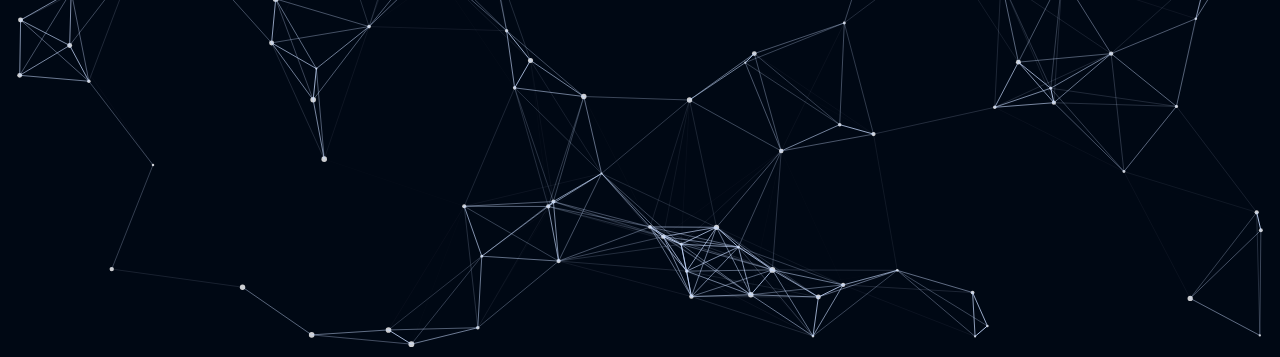
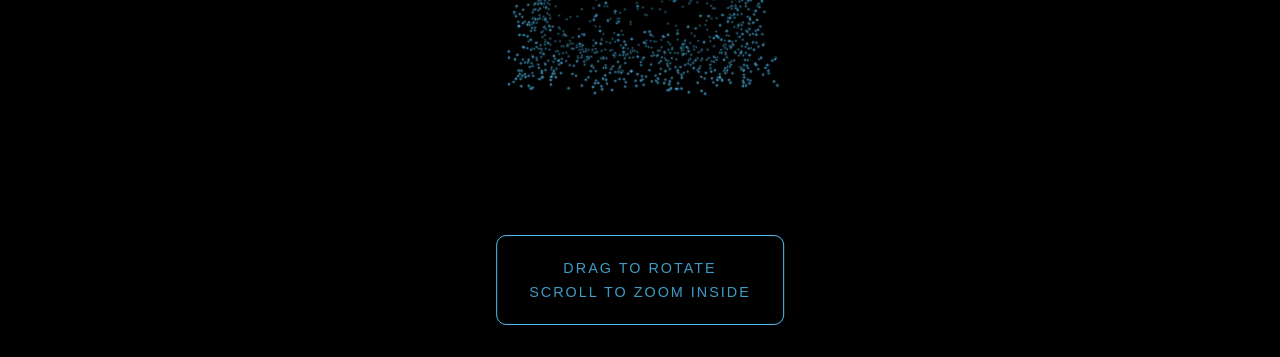
Before and after one commit to mcommons33/myWebsite, a website: page public/index.html in a window 1280 px wide. Shown: the part 443-800 px from the top of the page. Drawn offline with nearby package versions, Linux system fonts and the light colour scheme.

Commit message:
New Cube

```diff
--- a/public/index.html
+++ b/public/index.html
@@ -1,15 +1,18 @@
 <!DOCTYPE html>
-<html lang="en">
+<html>
 <head>
-    <meta charset="UTF-8">
-    <meta name="viewport" content="width=device-width, initial-scale=1.0">
-    <title>ABR.com</title>
+    <title>Matthew | 3D Cube Space</title>
     <link rel="stylesheet" href="styles.css">
+    <script src="https://cdnjs.cloudflare.com/ajax/libs/three.js/r128/three.min.js"></script>
+    <script defer src="script.js"></script>
 </head>
 <body>
-    <canvas id="matrixCanvas"></canvas>
-    <div class="centered-text">Matthew Commons</div>
-
-    <script src="script.js"></script>
+    <div id="canvas-container"></div>
+    <div class="overlay">
+        <div class="instructions">
+            <p>DRAG to rotate</p>
+            <p>SCROLL to zoom inside</p>
+        </div>
+    </div>
 </body>
 </html>
--- a/public/script.js
+++ b/public/script.js
@@ -1,162 +1,262 @@
-const canvas = document.getElementById('matrixCanvas');
-const ctx = canvas.getContext('2d');
+let scene, camera, renderer, cube, innerText;
+let particles = [];
+let textParticles = [];
+let isDragging = false;
+let previousMousePosition = { x: 0, y: 0 };
+let cubeRotation = { x: 0, y: 0 };
+const CUBE_SIZE = 4;
+const PARTICLE_COUNT = 2000;
+const TEXT_PARTICLE_COUNT = 1000;
+const COLORS = [
+    '#4fc3f7', // light blue
+    '#2196f3', // blue
+    '#1976d2', // dark blue
+    '#64ffda', // teal
+    '#00bcd4', // cyan
+];
 
-function resizeCanvas() {
-    canvas.width = window.innerWidth;
-    canvas.height = window.innerHeight;
+// Create circular texture for particles
+function createParticleTexture() {
+    const canvas = document.createElement('canvas');
+    canvas.width = 16;
+    canvas.height = 16;
+    const ctx = canvas.getContext('2d');
+
+    const gradient = ctx.createRadialGradient(8, 8, 0, 8, 8, 8);
+    gradient.addColorStop(0, 'rgba(255,255,255,1)');
+    gradient.addColorStop(1, 'rgba(255,255,255,0)');
+
+    ctx.fillStyle = gradient;
+    ctx.beginPath();
+    ctx.arc(8, 8, 8, 0, Math.PI * 2);
+    ctx.fill();
+
+    return new THREE.CanvasTexture(canvas);
 }
-resizeCanvas();
-window.addEventListener('resize', resizeCanvas);
 
-// Cursor position tracking
-let mouseX = canvas.width / 2;
-let mouseY = canvas.height / 2;
-let trackMouse = true; // Flag to track whether mouse tracking is active
+function init() {
+    scene = new THREE.Scene();
+    camera = new THREE.PerspectiveCamera(75, window.innerWidth / window.innerHeight, 0.1, 1000);
+    renderer = new THREE.WebGLRenderer({ antialias: true });
+    renderer.setSize(window.innerWidth, window.innerHeight);
+    renderer.setClearColor(0x000000);
+    document.getElementById('canvas-container').appendChild(renderer.domElement);
 
-window.addEventListener('mousemove', (e) => {
-    if (trackMouse) {
-        mouseX = e.clientX;
-        mouseY = e.clientY;
-    }
-});
+    const particleTexture = createParticleTexture();
 
-// Toggle mouse tracking on click
-window.addEventListener('click', () => {
-    trackMouse = !trackMouse; // Toggle the flag on click
-});
+    // Create cube outline
+    const geometry = new THREE.BufferGeometry();
+    const positions = [];
+    const particleMaterial = new THREE.PointsMaterial({
+        color: 0x4fc3f7,
+        size: 0.08,
+        transparent: true,
+        map: particleTexture,
+        alphaTest: 0.1
+    });
 
-class Node {
-    constructor() {
-        this.reset();
+    // Generate cube vertices
+    for (let i = 0; i < PARTICLE_COUNT; i++) {
+        const face = Math.floor(Math.random() * 6);
+        let x, y, z;
+
+        switch (face) {
+            case 0: // front
+                x = (Math.random() - 0.5) * CUBE_SIZE;
+                y = (Math.random() - 0.5) * CUBE_SIZE;
+                z = CUBE_SIZE / 2;
+                break;
+            case 1: // back
+                x = (Math.random() - 0.5) * CUBE_SIZE;
+                y = (Math.random() - 0.5) * CUBE_SIZE;
+                z = -CUBE_SIZE / 2;
+                break;
+            case 2: // top
+                x = (Math.random() - 0.5) * CUBE_SIZE;
+                y = CUBE_SIZE / 2;
+                z = (Math.random() - 0.5) * CUBE_SIZE;
+                break;
+            case 3: // bottom
+                x = (Math.random() - 0.5) * CUBE_SIZE;
+                y = -CUBE_SIZE / 2;
+                z = (Math.random() - 0.5) * CUBE_SIZE;
+                break;
+            case 4: // right
+                x = CUBE_SIZE / 2;
+                y = (Math.random() - 0.5) * CUBE_SIZE;
+                z = (Math.random() - 0.5) * CUBE_SIZE;
+                break;
+            case 5: // left
+                x = -CUBE_SIZE / 2;
+                y = (Math.random() - 0.5) * CUBE_SIZE;
+                z = (Math.random() - 0.5) * CUBE_SIZE;
+                break;
+        }
+
+        positions.push(x, y, z);
+        particles.push({
+            initialPosition: { x, y, z },
+            offset: Math.random() * Math.PI * 2
+        });
     }
 
-    reset() {
-        this.x = Math.random() * canvas.width;
-        this.y = Math.random() * canvas.height;
-        this.baseVx = (Math.random() - 0.5) * 2; // Base speed
-        this.baseVy = (Math.random() - 0.5) * 2; // Base speed
-        this.vx = this.baseVx;
-        this.vy = this.baseVy;
-        this.radius = Math.random() * 2 + 1;
+    geometry.setAttribute('position', new THREE.Float32BufferAttribute(positions, 3));
+    cube = new THREE.Points(geometry, particleMaterial);
+    scene.add(cube);
+
+    // Create inner text particles
+    const textGeometry = new THREE.BufferGeometry();
+    const textPositions = [];
+    const textColors = [];
+    const colorArray = COLORS.map(color => new THREE.Color(color));
+
+    // Create "MATTHEW" using point clusters
+    const letterData = [
+        // M
+        [-1.5, 0.5, 0], [-1.3, -0.5, 0], [-1.1, 0.5, 0], [-0.9, -0.5, 0], [-0.7, 0.5, 0],
+        // A
+        [-0.3, -0.5, 0], [-0.1, 0.5, 0], [0.1, -0.5, 0], [-0.2, 0, 0], [0, 0, 0],
+        // T
+        [0.3, 0.5, 0], [0.5, 0.5, 0], [0.7, 0.5, 0], [0.5, -0.5, 0], [0.5, 0, 0],
+        // T
+        [0.9, 0.5, 0], [1.1, 0.5, 0], [1.3, 0.5, 0], [1.1, -0.5, 0], [1.1, 0, 0],
+        // H
+        [1.5, 0.5, 0], [1.5, -0.5, 0], [1.7, 0, 0], [1.9, 0.5, 0], [1.9, -0.5, 0],
+        // E
+        [2.1, 0.5, 0], [2.3, 0.5, 0], [2.1, 0, 0], [2.3, 0, 0], [2.1, -0.5, 0], [2.3, -0.5, 0],
+        // W
+        [2.5, 0.5, 0], [2.7, -0.5, 0], [2.9, 0, 0], [3.1, -0.5, 0], [3.3, 0.5, 0]
+    ];
+
+    for (let i = 0; i < TEXT_PARTICLE_COUNT; i++) {
+        const basePoint = letterData[Math.floor(Math.random() * letterData.length)];
+        const spread = 0.1;
+        const x = basePoint[0] + (Math.random() - 0.5) * spread;
+        const y = basePoint[1] + (Math.random() - 0.5) * spread;
+        const z = basePoint[2] + (Math.random() - 0.5) * spread;
+
+        textPositions.push(x, y, z);
+        const color = colorArray[Math.floor(Math.random() * colorArray.length)];
+        textColors.push(color.r, color.g, color.b);
+
+        textParticles.push({
+            initialPosition: { x, y, z },
+            offset: Math.random() * Math.PI * 2
+        });
     }
 
-    update() {
-        const dx = this.x - mouseX;
-        const dy = this.y - mouseY;
-        const distance = Math.sqrt(dx * dx + dy * dy);
-        const maxDistance = 150;  // Repel zone around cursor
-        const slowZone = 60;      // Reduced from 80 to 60
-        const centerX = canvas.width / 2;
-        const centerY = canvas.height / 2;
-        const centeringStrength = 0.001; // Weak centering force
+    textGeometry.setAttribute('position', new THREE.Float32BufferAttribute(textPositions, 3));
+    textGeometry.setAttribute('color', new THREE.Float32BufferAttribute(textColors, 3));
 
-        // Repel from cursor logic (only when tracking is enabled)
-        if (trackMouse && distance < maxDistance) {
-            const angle = Math.atan2(dy, dx);
+    const textMaterial = new THREE.PointsMaterial({
+        size: 0.05,
+        transparent: true,
+        map: particleTexture,
+        alphaTest: 0.1,
+        vertexColors: true
+    });
 
-            if (distance < slowZone) {
-                const slowSpeed = 2;
-                this.vx = Math.cos(angle) * slowSpeed;
-                this.vy = Math.sin(angle) * slowSpeed;
-            } else {
-                const repelSpeed = 3;
-                this.vx = Math.cos(angle) * repelSpeed;
-                this.vy = Math.sin(angle) * repelSpeed;
-            }
-        } else {
-            this.vx = this.baseVx;
-            this.vy = this.baseVy;
-        }
+    innerText = new THREE.Points(textGeometry, textMaterial);
+    scene.add(innerText);
 
-        // Apply weak centering force towards the middle of the canvas
-        this.vx += (centerX - this.x) * centeringStrength;
-        this.vy += (centerY - this.y) * centeringStrength;
+    camera.position.z = 10;
 
-        // Add some random jitter to prevent clustering
-        const jitterStrength = 0.1;
-        this.vx += (Math.random() - 0.5) * jitterStrength;
-        this.vy += (Math.random() - 0.5) * jitterStrength;
+    // Event listeners
+    window.addEventListener('resize', onWindowResize, false);
+    document.addEventListener('mousedown', onMouseDown, false);
+    document.addEventListener('mousemove', onMouseMove, false);
+    document.addEventListener('mouseup', onMouseUp, false);
+    document.addEventListener('wheel', onMouseWheel, false);
 
-        // Add random drift so the nodes never stop moving
-        const driftStrength = 0.05;
-        this.vx += (Math.random() - 0.5) * driftStrength;
-        this.vy += (Math.random() - 0.5) * driftStrength;
+    animate();
+}
 
-        // Repelling from edges logic
-        const edgeRepelZone = 30; // Repel proximity to edges
-        const cornerRepelFactor = 1.5; // Stronger repulsion near corners
+function onMouseDown(event) {
+    isDragging = true;
+    previousMousePosition = {
+        x: event.clientX,
+        y: event.clientY
+    };
+}
 
-        if (this.x < edgeRepelZone) {
-            this.vx += (edgeRepelZone - this.x) / 50 * cornerRepelFactor;
-        } else if (this.x > canvas.width - edgeRepelZone) {
-            this.vx -= (this.x - (canvas.width - edgeRepelZone)) / 50 * cornerRepelFactor;
-        }
+function onMouseMove(event) {
+    if (!isDragging) return;
 
-        if (this.y < edgeRepelZone) {
-            this.vy += (edgeRepelZone - this.y) / 50 * cornerRepelFactor;
-        } else if (this.y > canvas.height - edgeRepelZone) {
-            this.vy -= (this.y - (canvas.height - edgeRepelZone)) / 50 * cornerRepelFactor;
-        }
+    const deltaMove = {
+        x: event.clientX - previousMousePosition.x,
+        y: event.clientY - previousMousePosition.y
+    };
 
-        this.x += this.vx;
-        this.y += this.vy;
+    cubeRotation.x += deltaMove.y * 0.005;
+    cubeRotation.y += deltaMove.x * 0.005;
 
-        // Bounce off edges if they manage to get too close
-        if (this.x - this.radius < 0) {
-            this.x = this.radius;
-            this.vx *= -1;
-        } else if (this.x + this.radius > canvas.width) {
-            this.x = canvas.width - this.radius;
-            this.vx *= -1;
-        }
+    previousMousePosition = {
+        x: event.clientX,
+        y: event.clientY
+    };
+}
 
-        if (this.y - this.radius < 0) {
-            this.y = this.radius;
-            this.vy *= -1;
-        } else if (this.y + this.radius > canvas.height) {
-            this.y = canvas.height - this.radius;
-            this.vy *= -1;
-        }
-    }
+function onMouseUp() {
+    isDragging = false;
+}
 
-    draw() {
-        ctx.beginPath();
-        ctx.arc(this.x, this.y, this.radius, 0, Math.PI * 2);
-        ctx.fillStyle = 'rgba(255, 255, 255, 0.8)';
-        ctx.fill();
+function onMouseWheel(event) {
+    const zoomSpeed = 0.1;
+    camera.position.z += event.deltaY * zoomSpeed;
+    camera.position.z = Math.max(2, Math.min(20, camera.position.z));
+
+    // Fade out instructions when zoomed in
+    const overlay = document.querySelector('.overlay');
+    if (camera.position.z < 5) {
+        overlay.classList.add('fade-out');
+    } else {
+        overlay.classList.remove('fade-out');
     }
 }
 
-const nodes = Array.from({ length: 150 }, () => new Node());
+function onWindowResize() {
+    camera.aspect = window.innerWidth / window.innerHeight;
+    camera.updateProjectionMatrix();
+    renderer.setSize(window.innerWidth, window.innerHeight);
+}
 
 function animate() {
-    // Clear the canvas without leaving a trail
-    ctx.clearRect(0, 0, canvas.width, canvas.height);
+    requestAnimationFrame(animate);
 
-    nodes.forEach(node => {
-        node.update();
-        node.draw();
-    });
+    // Animate cube particles
+    const positions = cube.geometry.attributes.position.array;
+    const textPositions = innerText.geometry.attributes.position.array;
+    const time = Date.now() * 0.001;
 
-    nodes.forEach((node, i) => {
-        for (let j = i + 1; j < nodes.length; j++) {
-            const other = nodes[j];
-            const dx = other.x - node.x;
-            const dy = other.y - node.y;
-            const distance = Math.sqrt(dx * dx + dy * dy);
+    // Animate cube outline
+    for (let i = 0; i < particles.length; i++) {
+        const i3 = i * 3;
+        const particle = particles[i];
 
-            if (distance < 150) {  // Connection vicinity
-                ctx.beginPath();
-                ctx.moveTo(node.x, node.y);
-                ctx.lineTo(other.x, other.y);
-                ctx.strokeStyle = `rgba(200, 220, 255, ${1 - distance / 150})`;
-                ctx.lineWidth = 1;
-                ctx.stroke();
-            }
-        }
-    });
+        positions[i3] = particle.initialPosition.x + Math.sin(time + particle.offset) * 0.1;
+        positions[i3 + 1] = particle.initialPosition.y + Math.cos(time + particle.offset) * 0.1;
+        positions[i3 + 2] = particle.initialPosition.z + Math.sin(time + particle.offset) * 0.1;
+    }
 
-    requestAnimationFrame(animate);
+    // Animate text particles
+    for (let i = 0; i < textParticles.length; i++) {
+        const i3 = i * 3;
+        const particle = textParticles[i];
+
+        textPositions[i3] = particle.initialPosition.x + Math.sin(time + particle.offset) * 0.05;
+        textPositions[i3 + 1] = particle.initialPosition.y + Math.cos(time + particle.offset) * 0.05;
+        textPositions[i3 + 2] = particle.initialPosition.z + Math.sin(time * 0.5 + particle.offset) * 0.05;
+    }
+
+    cube.geometry.attributes.position.needsUpdate = true;
+    innerText.geometry.attributes.position.needsUpdate = true;
+
+    cube.rotation.x = cubeRotation.x;
+    cube.rotation.y = cubeRotation.y;
+    innerText.rotation.x = cubeRotation.x;
+    innerText.rotation.y = cubeRotation.y;
+
+    renderer.render(scene, camera);
 }
 
-animate();
+init();
--- a/public/styles.css
+++ b/public/styles.css
@@ -6,25 +6,45 @@
 
 body {
     overflow: hidden;
-    background: #000814;
+    background: #000;
     font-family: 'Arial', sans-serif;
 }
 
-canvas {
+#canvas-container {
     position: fixed;
     top: 0;
     left: 0;
-    z-index: 1;
+    width: 100%;
+    height: 100vh;
 }
 
-.centered-text {
+.overlay {
     position: fixed;
-    top: 50%;
+    bottom: 2rem;
     left: 50%;
-    transform: translate(-50%, -50%);
-    color: #005fbb; /* Blue color for Matthew Commons */
-    font-size: 48px;
-    font-family: 'Arial', sans-serif;
+    transform: translateX(-50%);
+    color: #4fc3f7;
     text-align: center;
-    z-index: 2;
+    pointer-events: none;
+    z-index: 1000;
+    transition: opacity 0.3s ease;
 }
+
+.instructions {
+    background: rgba(0, 0, 0, 0.5);
+    padding: 1rem 2rem;
+    border-radius: 10px;
+    border: 1px solid #4fc3f7;
+}
+
+.instructions p {
+    margin: 0.5rem 0;
+    font-size: 0.9rem;
+    text-transform: uppercase;
+    letter-spacing: 2px;
+    opacity: 0.8;
+}
+
+.fade-out {
+    opacity: 0;
+}
```
